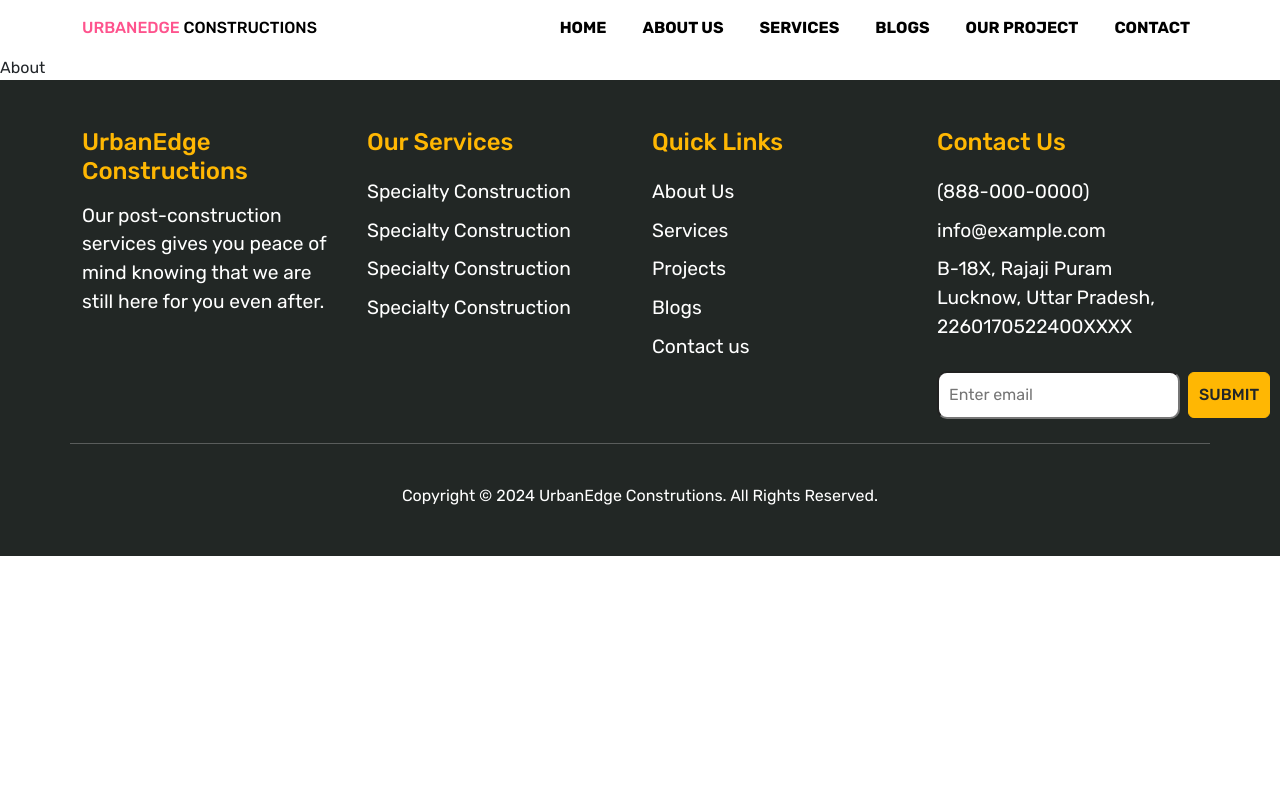
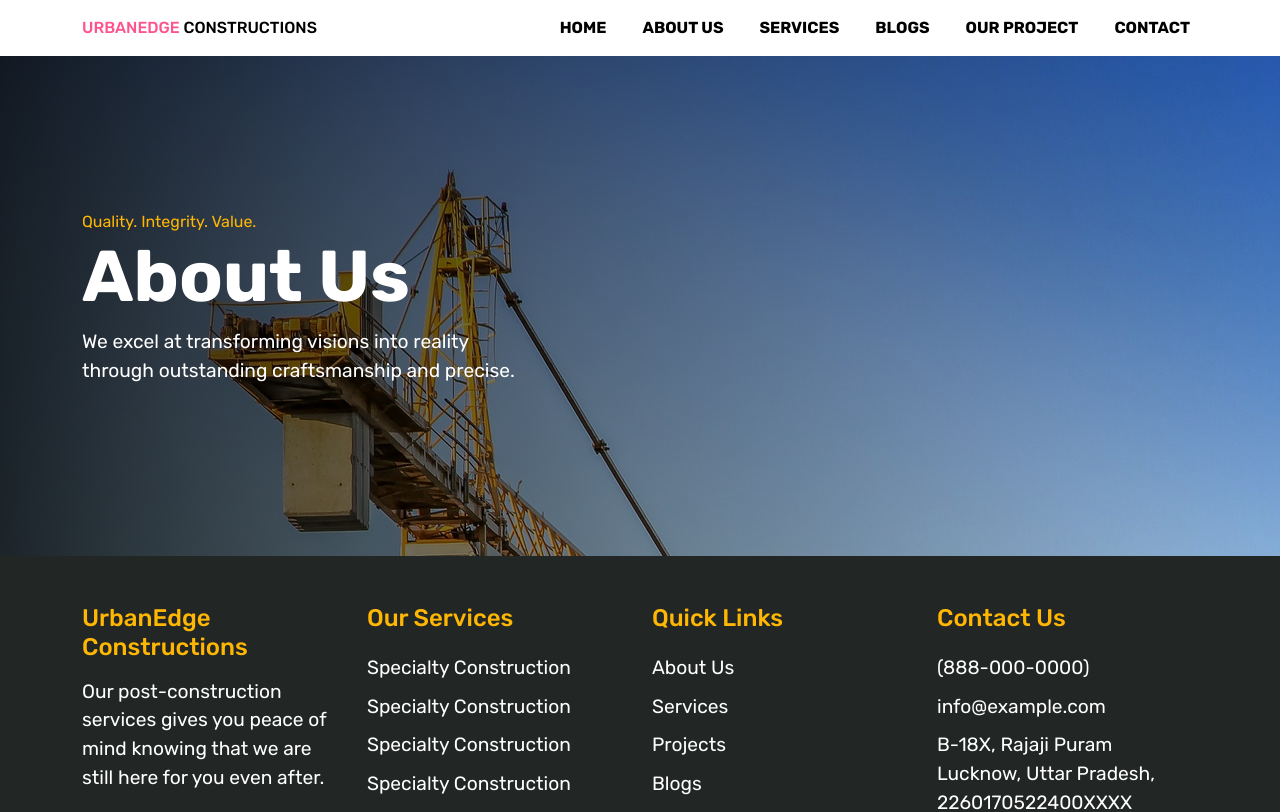
Before and after one commit to dushantha2000/Frontend, a React app: page /about in a window 1280 px wide. Shown: the top 812 px of the page. Built offline with nearby package versions, Linux system fonts and the light colour scheme; the HTML template or start-up script is replaced by a standard one.

Commit message:
Hero section -About us

```diff
--- a/src/assets/css/style.scss
+++ b/src/assets/css/style.scss
@@ -43,10 +43,12 @@
         list-style: none; //remove the bullet pints
     }
 }
-a{
+
+a {
     text-decoration: none;
     color: $text-color;
-    &:hover{
+
+    &:hover {
         color: $primary-color;
     }
 }
@@ -91,7 +93,7 @@
 
     }
 
-    a{
+    a {
         color: $text-white;
         font-size: 1.2em;
         text-decoration: none; // remove the text uderlines
@@ -124,9 +126,11 @@
 }
 
 .section-1 {
+
+    .hero {
         // background-image: url(../images/hero.jpg);
         background: linear-gradient(to right, rgba(0, 0, 0, 0.8), rgba(0, 0, 0, 0)), url(../images/hero.jpg);
-    min-height: 800px;
+        min-height: 500px;
 
         //text Centering the image
         display: flex;
@@ -138,6 +142,7 @@
 
         span {
             color: #FFB703;
+        }
     }
 
 }
@@ -329,10 +334,12 @@
 .section-6 {
     .card {
         border-radius: 40px;
-        img{
+
+        img {
             border-top-left-radius: 40px;
             border-top-right-radius: 40px;
         }
+
         .card-body {
             a.title {
                 font-size: 1.4em;
@@ -342,3 +349,17 @@
         }
     }
 }
+
+
+.section-7 {
+    // background-image: url(../images/hero.jpg);
+    background: linear-gradient(to right, rgba(0, 0, 0, 0.8), rgba(0, 0, 0, 0)), url(../images/hero.jpg);
+    min-height: 500px;
+
+    color: $text-white;
+
+    span {
+        color: #FFB703;
+    }
+
+}
--- a/src/components/frontend/About.jsx
+++ b/src/components/frontend/About.jsx
@@ -7,9 +7,20 @@
     <>
       {/* Header section */}
       <Header />
+      <main>
+        <section className='section-1 '>
+          <div className='hero d-flex align-items-center'>
+            <div className='container'>
+              <div className='text-left'>
+                <span>Quality. Integrity. Value.</span>
+                <h1>About Us</h1>
+                <p>We excel at transforming visions into reality<br />
+                  through outstanding craftsmanship and precise.</p>
+              </div>
+            </div>
+          </div>
 
-      <main>
-        About
+        </section>
       </main>
 
       {/* Footer section */}
```
Lines whose indentation alone changed are shown as unchanged.
